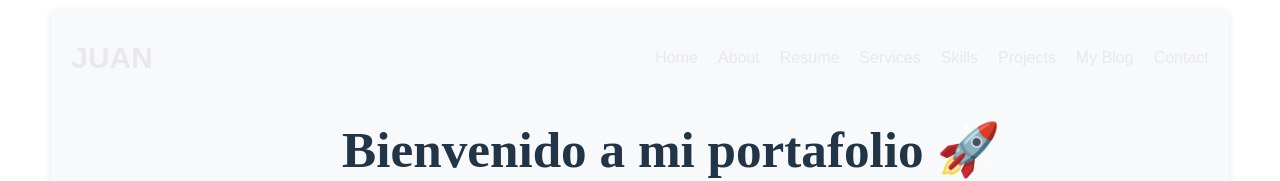
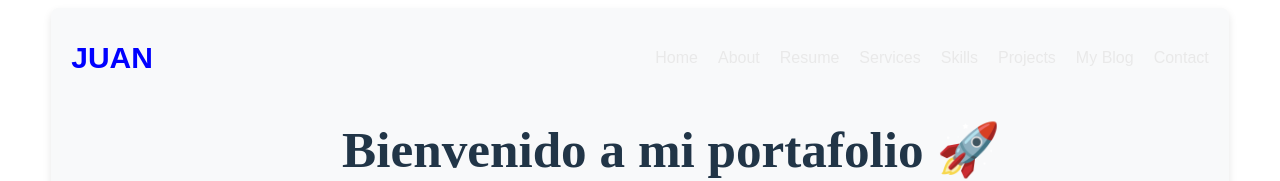
Before and after one commit to juanchovg1/mi-portafolio-frontend, a React (Vite) app: page / in a window 1280 px wide. In both pictures the pointer is over the element "JUAN". Shown: the top 181 px of the page. Built offline with nearby package versions, Linux system fonts and the light colour scheme.

Commit message:
Changing nav styles

```diff
--- a/src/styles/components/Header.css
+++ b/src/styles/components/Header.css
@@ -18,8 +18,12 @@
     font-family: 'Poppins', sans-serif;
     font-weight: 900;
     font-size: 30px;
-    color: #e9e9e9;
+    color: #000; /* Change text color to black */
     text-align: left;
+}
+
+.header-text:hover {
+    color: #0000ff; /* Change text color to blue on hover */
 }
 
 .header-nav {
@@ -32,6 +36,12 @@
     font-size: 16px;
     color: #e9e9e9;
     text-decoration: none;
+    transition: color 0.3s ease, transform 0.3s ease; /* Add transition for dynamic effect */
+}
+
+.header-nav a:hover {
+    color: #0000ff; /* Change text color to blue on hover */
+    transform: scale(1.1); /* Add dynamic effect on hover */
 }
 
 .header-menu {
```
